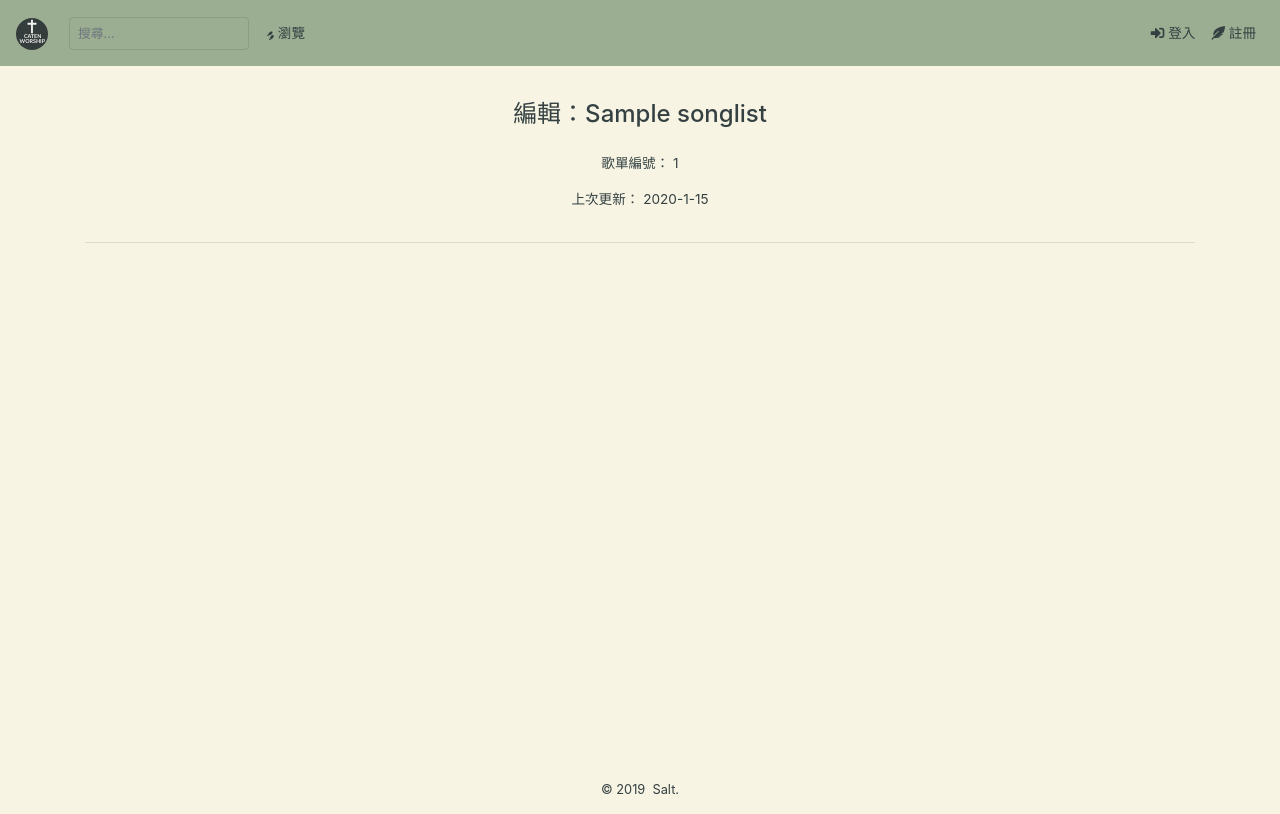
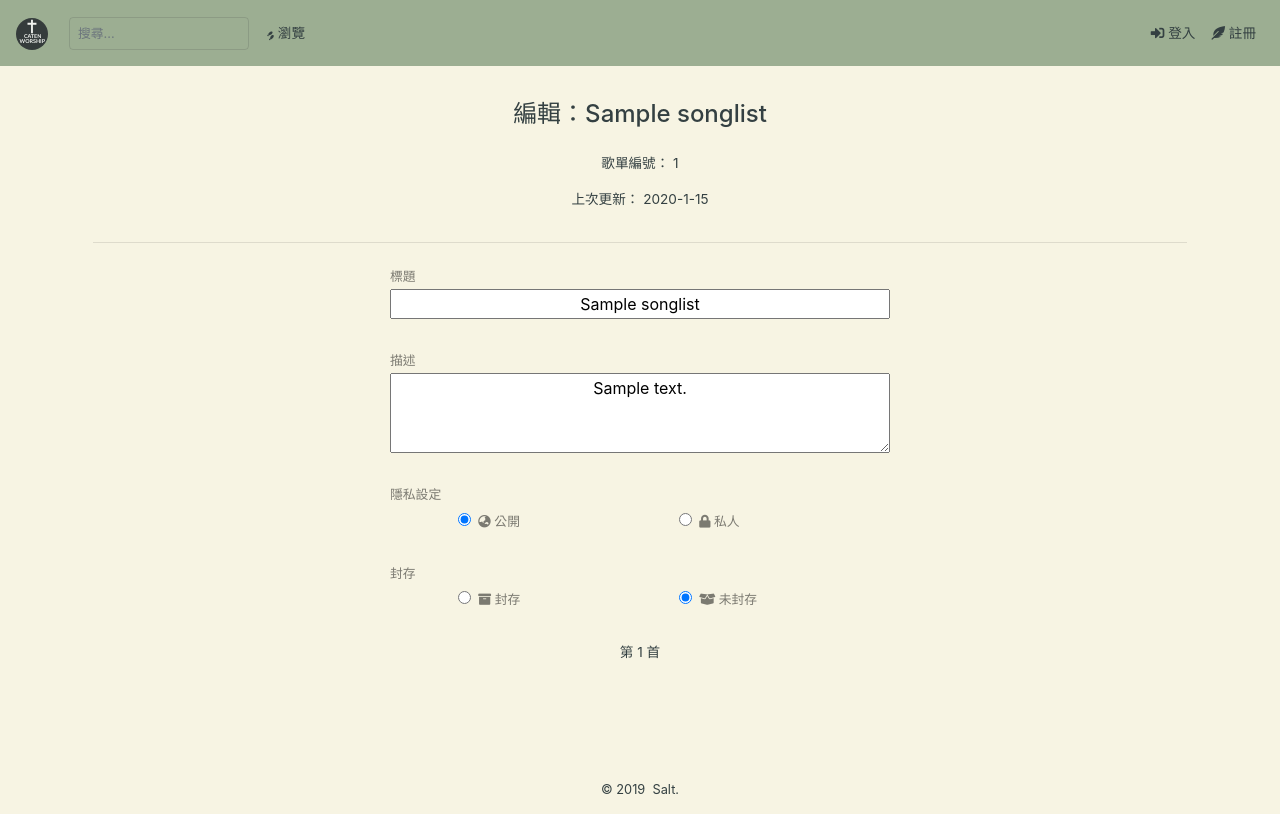
Before and after one commit to saltchang/caten-music, a Python web app: template caten_worship/templates/songs/songlist_edit.html in a window 1280 px wide. Run offline with Jinja, Linux system fonts and the light colour scheme; the template is opened without the code that fills it: most values are stand-ins (such as "Sample title", 1, 10 or a date in 2020); some libraries are stand-ins or nearby versions.

Commit message:
buliding songlist editting template and routes

```diff
--- a/caten_worship/models/songlists.py
+++ b/caten_worship/models/songlists.py
@@ -30,7 +30,7 @@ class SongList(db.Model):
     user_id = db.Column(db.Integer, db.ForeignKey('users.id'),
         nullable=False)
 
-    # 歌單所存放歌曲
+    # 歌單所存放歌曲之SID
     songs_sid_list = db.Column(db.ARRAY(db.String(8)))
 
     # 每首歌曲之描述
--- a/caten_worship/static/css/songs/songlist_edit.css
+++ b/caten_worship/static/css/songs/songlist_edit.css
@@ -13,3 +13,64 @@
 .main-info {
     font-size: .85rem;
 }
+
+.main-hr-bar {
+    margin: 1.5rem .5rem;
+}
+
+/* form */
+
+.form-group {
+    display: block;
+    max-width: 500px;
+    width: 80%;
+    margin: 0 auto 2rem auto;
+}
+
+/* input */
+
+.input-text {
+    display: flex;
+    text-align: center;
+    width: 100%;
+}
+
+.input-description {
+    height: 5rem;
+    vertical-align: top;
+}
+
+/* label */
+
+.input-label {
+    display: flex;
+    margin-bottom: .2rem;
+    text-align: left;
+    font-size: .8rem;
+    color: #00000080;
+}
+
+.form-check-label {
+    font-size: .8rem;
+    color: #00000080;
+}
+
+/* song info */
+
+.song-info {
+    padding: 1rem auto;
+}
+
+.song-tag {
+    font-size: .85rem;
+    margin: 1rem auto 1rem auto;
+}
+
+.song-description {
+    font-size: .8rem;
+    margin: 0 auto .4rem auto;
+    color: #707070cc;
+    min-width: 270px;
+    max-width: 500px;
+    width: 75%;
+}
--- a/caten_worship/templates/songs/songlist_edit.html
+++ b/caten_worship/templates/songs/songlist_edit.html
@@ -42,14 +42,83 @@
 
     <hr class="main-hr-bar">
 
-    <form action="" method="PUT">
+    <form id="form-edit-songlist" action="" method="PUT">
+
+        <div class="form-group">
+            <label class="input-label" for="edit-title">標題</label>
+            <input class="input-text" type="text" name="title" id="edit-title" value="{{ songlist.title }}">
+        </div>
+
+        <div class="form-group">
+            <label class="input-label" for="edit-description">描述</label>
+            <textarea class="input-text input-description" type="text" name="description" id="edit-description">{{ songlist.description }}</textarea>
+        </div>
+
+        <div class="form-group">
+
+            <label class="input-label">隱私設定</label>
+
+            <div class="row">
+                <div class="col-2"></div>
+                <div class="col-5 text-left">
+                    <input class="form-check-input" type="radio" name="privacy" id="public" value="public" {% if not songlist.is_private %} checked
+                    {% endif %}>
+                    <label class="form-check-label" for="public">
+                        <i class="fas fa-globe-asia"></i>&nbsp;公開
+                    </label>
+                </div>
+                <div class="col-5 text-left">
+                    <input class="form-check-input" type="radio" name="privacy" id="private" value="private" {% if songlist.is_private %} checked
+                    {% endif %}>
+                    <label class="form-check-label" for="private">
+                        <i class="fas fa-lock"></i>&nbsp;私人
+                    </label>
+                </div>
+            </div>
+        </div>
+
+
+        <div class="form-group">
+
+            <label class="input-label">封存</label>
+
+            <div class="row">
+                <div class="col-2"></div>
+                <div class="col-5 text-left">
+                    <input class="form-check-input" type="radio" name="archive" id="archived" value="archived" {% if songlist.is_archived %} checked
+                    {% endif %}>
+                    <label class="form-check-label" for="archived">
+                        <i class="fas fa-archive"></i>&nbsp;封存
+                    </label>
+                </div>
+                <div class="col-5 text-left">
+                    <input class="form-check-input" type="radio" name="archive" id="unarchived" value="unarchived" {% if not songlist.is_archived %} checked
+                    {% endif %}>
+                    <label class="form-check-label" for="unarchived">
+                        <i class="fas fa-box-open"></i>&nbsp;未封存
+                    </label>
+                </div>
+            </div>
+        </div>
 
     </form>
 
     <!-- List -->
 
     {% for song in songs %}
+    {% set song_index = loop.index0 %}
+    <div class="song-info">
 
+        <p class="song-tag">
+            第 {{ song_index + 1 }} 首
+        </p>
+        <!-- {% for i in range(songlist.songs_description_list | length) %}
+        <p class="song-description">
+        {{ songlist.songs_description_list[i] }}
+        </p>
+        {% endfor %} -->
+
+    </div>
     {% endfor %}
 
 </div>
```
Also changed, not shown: caten_worship/routes/user_songlist.py (+13 -3 lines). Lines whose indentation alone changed are shown as unchanged.
